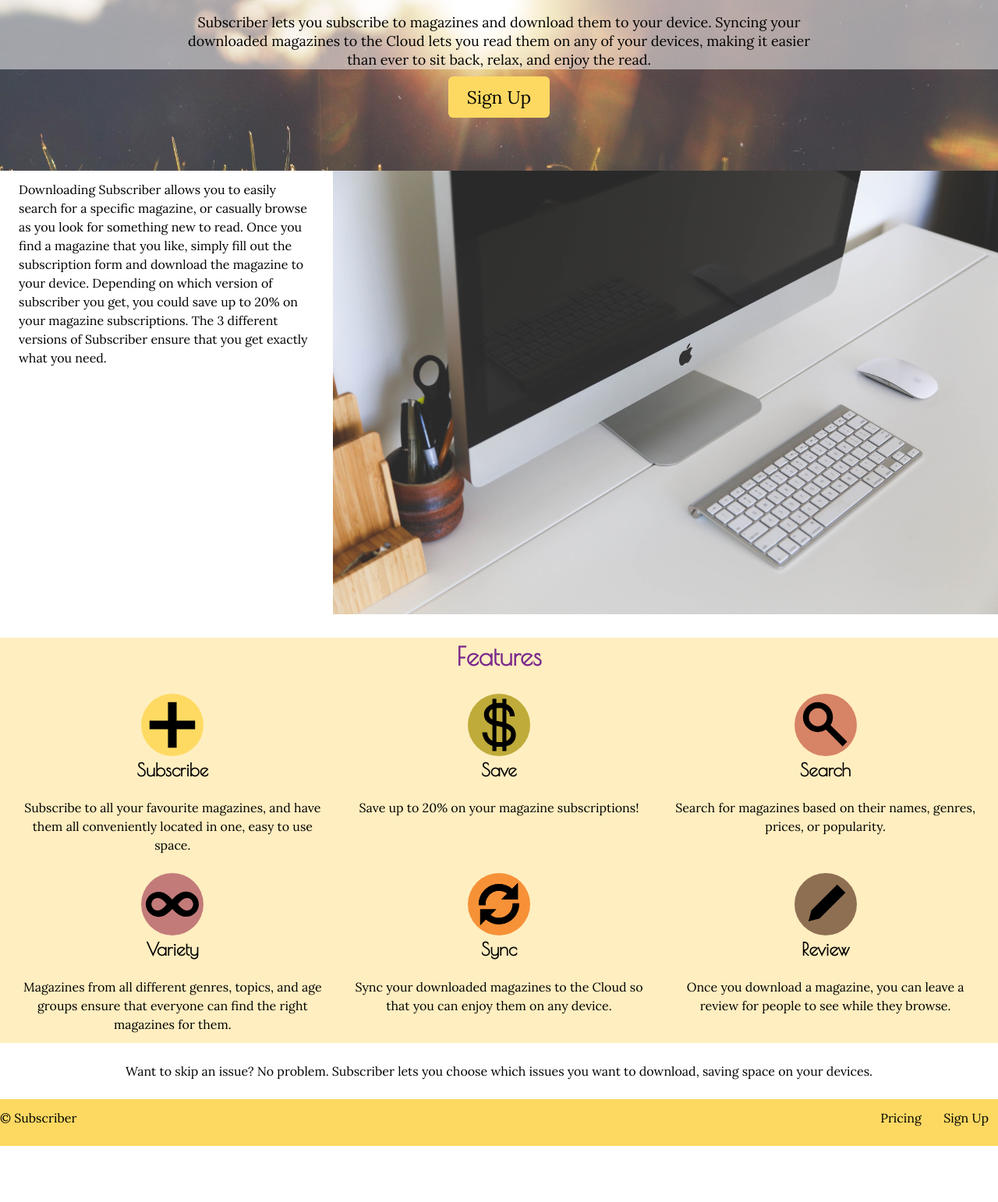
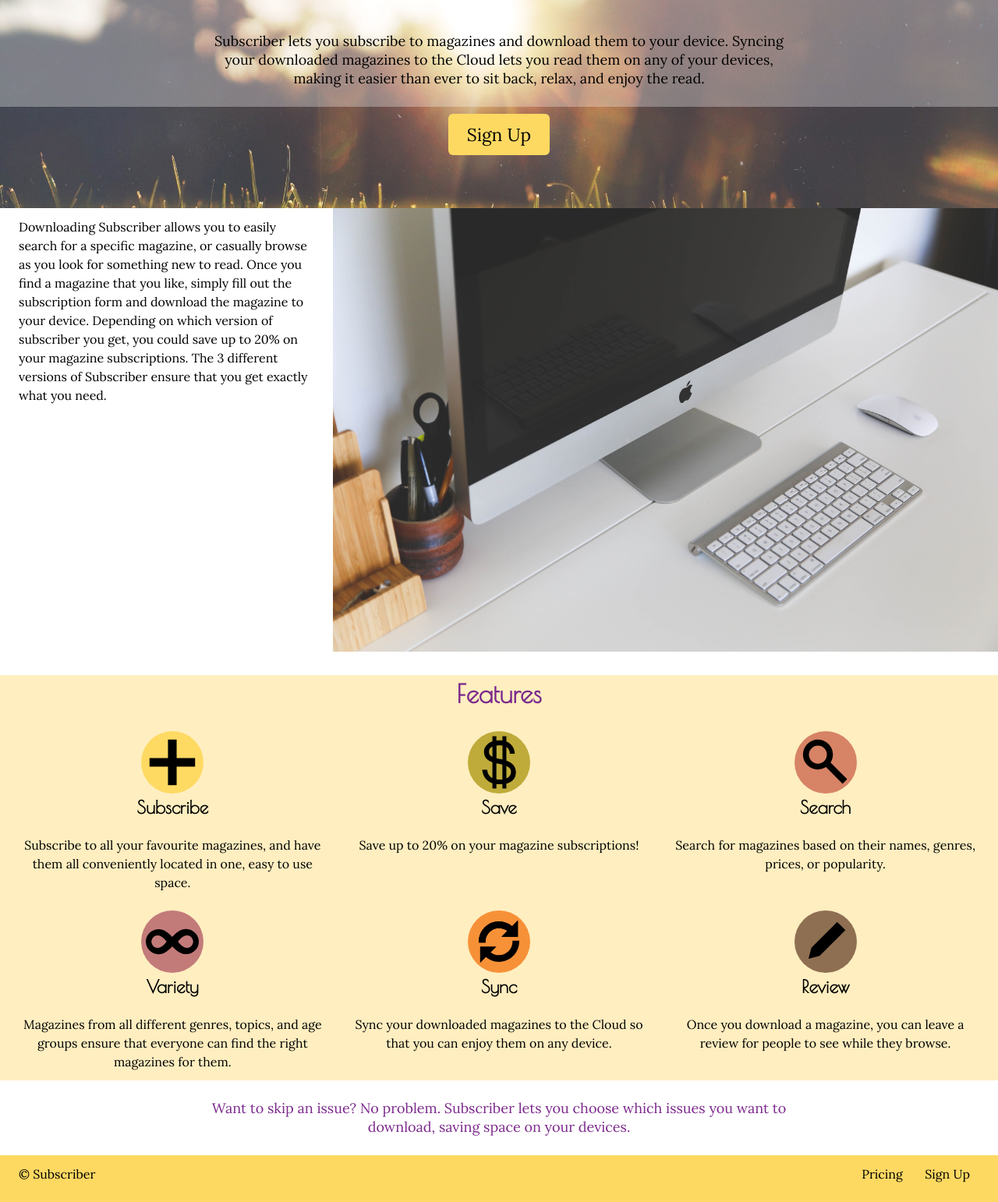
Before and after one commit to isabelle6/saas-website, a plain HTML site: page index.html in a window 1280 px wide. Shown: the part 275-1817 px from the top of the page at 78% size. Before the commit the page ends 1745 px from the top, so only its background shows below. Drawn offline with nearby package versions, Linux system fonts and the light colour scheme.

Commit message:
Finished home page
changed size and colour of outro

```diff
--- a/css/main.css
+++ b/css/main.css
@@ -105,7 +105,7 @@ body {
     overflow: hidden;
 }
 
-.billboard {
+.billboard-img {
     overflow: hidden;
     background-image: url(../images/billboard.jpg);
     background-position: center;
@@ -113,7 +113,6 @@ body {
     background-repeat:  no-repeat;
     padding: 5em 0 5em 0;
 }
-
 
 .main-headlines {
     font-family: "poiret one", sans-serif;
@@ -127,7 +126,7 @@ body {
 }
 
 .billboard-type-background {
-    background-color: rgba(255, 255, 255, .5);
+    background-color: rgba(255, 255, 255, .3);
     text-align: center;
 }
 
@@ -168,6 +167,12 @@ body {
 .headers {
     font-family: "poiret one", sans-serif;
     color: #000;
+}
+
+.outro {
+    color: #7B298C;
+    max-width: 800px;
+    margin: 0 auto;
 }
 
 .nav-footer a {
--- a/index.html
+++ b/index.html
@@ -30,18 +30,16 @@
 
 <main id="main" role="main">
 
-<div class="billboard">
+<div class="billboard-img">
     <div class="gutter billboard-type-background">
         <div class="billboard-type">
             <p class="yotta main-headlines">Collect magazines without the clutter.</p>
-        </div>
-        <div class="billboard-type">
-            <p class="mega">Subscriber lets you subscribe to magazines and download them to your device. Syncing your downloaded magazines to the Cloud lets you read them on any of your devices, making it easier than ever to sit back, relax, and enjoy the read.</p>
+            <p class="mega island">Subscriber lets you subscribe to magazines and download them to your device. Syncing your downloaded magazines to the Cloud lets you read them on any of your devices, making it easier than ever to sit back, relax, and enjoy the read.</p>
         </div>
     </div>
-    <div class="billboard-button-center">
-        <a class="tera gutter pad-top-half pad-bottom-half billboard-button" href="signup.html">Sign Up</a>
-    </div>
+        <div class="billboard-button-center">
+            <a class="tera gutter pad-top-half pad-bottom-half billboard-button" href="signup.html">Sign Up</a>
+        </div>
 </div>
 
 <div class="grid">
@@ -92,13 +90,13 @@
 </div>
 </div>
 
-<div class="text-align">
+<div class="mega text-align outro">
     <p>Want to skip an issue? No problem. Subscriber lets you choose which issues you want to download, saving space on your devices.</p>
 </div>
 
 </main>
 
-<footer class="masthead pad-top-half">
+<footer class="gutter masthead pad-top-half">
     <div class="grid nav-footer">
         <div class="unit unit-xs-1 unit-s-1 unit-m-1-2 unit-l-1-3 nav-footer-left">
             <p>© Subscriber</p>
```
